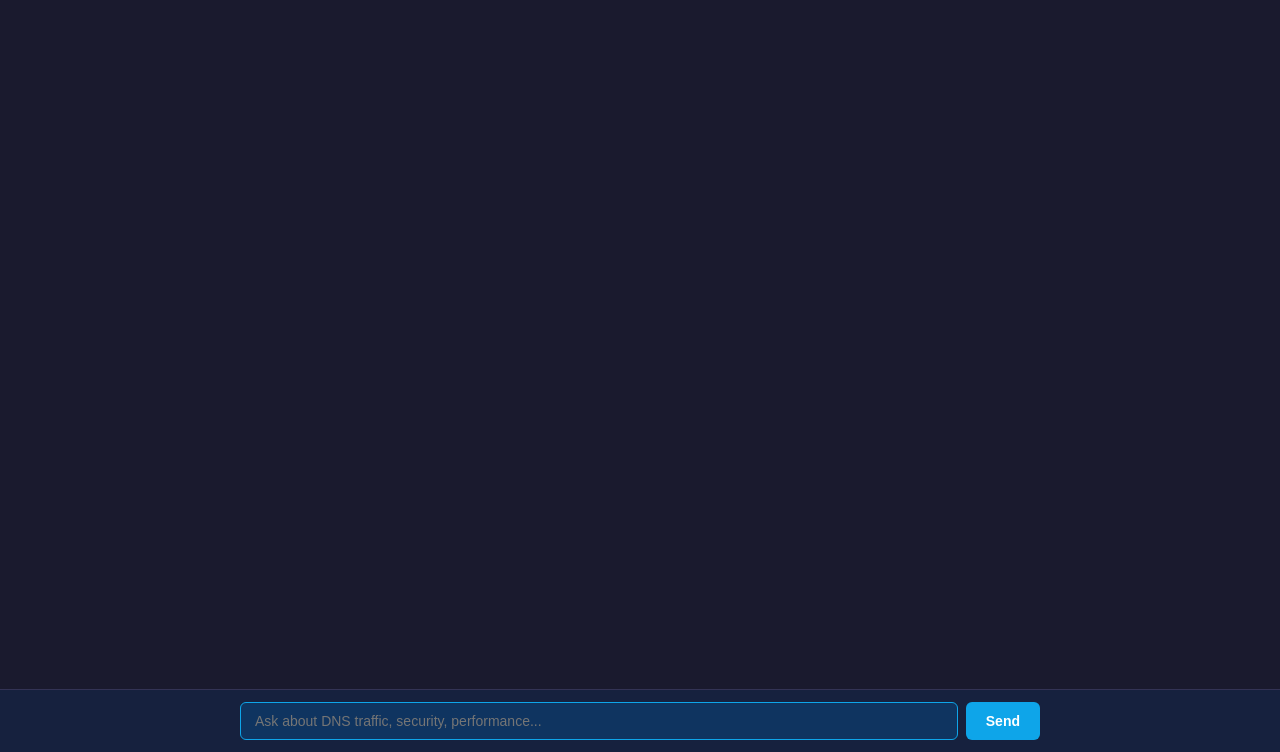
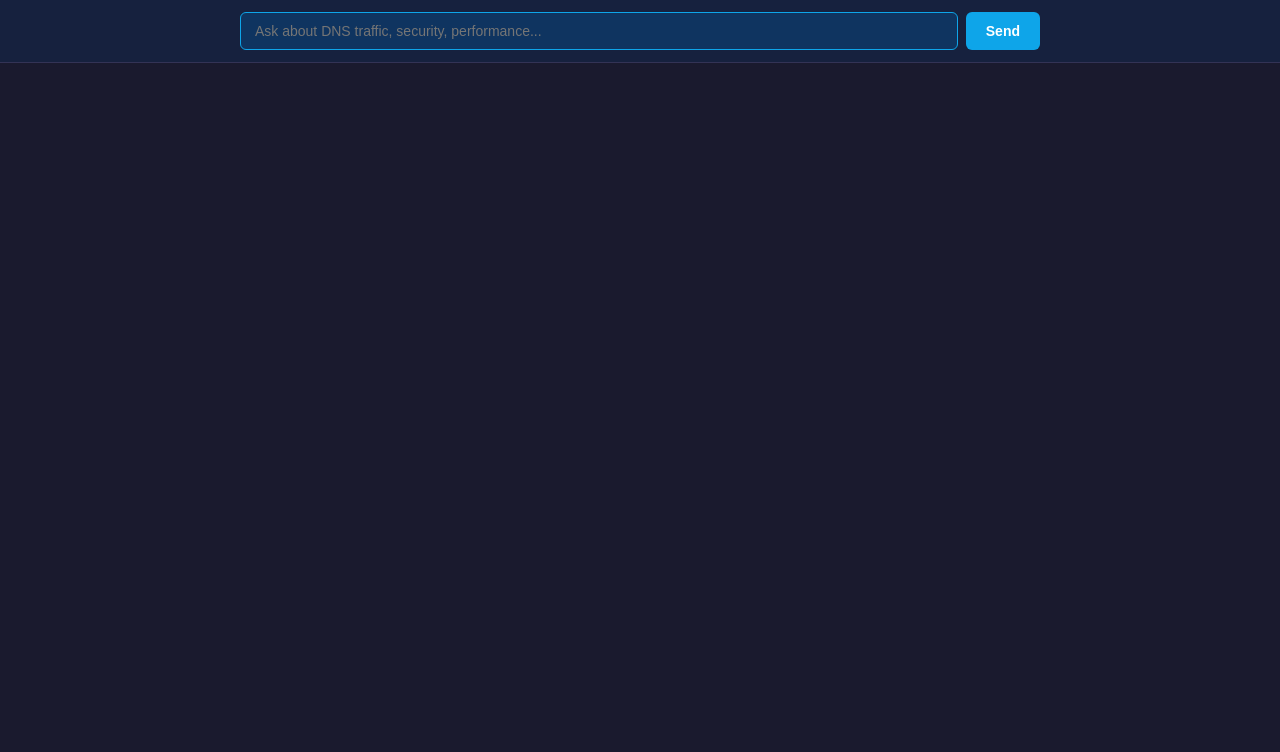
Before and after one commit to mathiassamuelson/statmon-ai, a FastAPI app: page / in a window 1280 px wide. Shown: the part 48-800 px from the top of the page. Run offline with FastAPI, Linux system fonts and the light colour scheme; data that the repository does not hold is empty; parts of the project's set-up code (start-up, migrations or seed data) failed here and were passed over.

Commit message:
Move input bar above chat area and update todo progress
Chat UI now uses top-down layout with input bar above messages
and newest messages prepended at top. Updated todo list to mark
completed items.

Co-Authored-By: Claude Opus 4.6 <noreply@anthropic.com>

```diff
--- a/statmon-chat/static/style.css
+++ b/statmon-chat/static/style.css
@@ -202,10 +202,10 @@ main {
     color: var(--text-secondary);
 }
 
-footer {
+#input-bar {
     padding: 12px 20px;
     background: var(--bg-secondary);
-    border-top: 1px solid var(--border);
+    border-bottom: 1px solid var(--border);
 }
 
 #chat-form {
--- a/statmon-chat/statmon_chat/templates/chat.html
+++ b/statmon-chat/statmon_chat/templates/chat.html
@@ -13,16 +13,16 @@
         <span id="node-status" class="node-badge">{{ node_count }} node(s) connected</span>
     </header>
 
-    <main id="chat-area">
-        <div id="messages"></div>
-    </main>
-
-    <footer>
+    <div id="input-bar">
         <form id="chat-form" autocomplete="off">
             <input type="text" id="message-input" placeholder="Ask about DNS traffic, security, performance..." autofocus>
             <button type="submit" id="send-btn">Send</button>
         </form>
-    </footer>
+    </div>
+
+    <main id="chat-area">
+        <div id="messages"></div>
+    </main>
 
     <script>
         let sessionId = null;
@@ -94,8 +94,7 @@
             } else {
                 div.textContent = text;
             }
-            messagesEl.appendChild(div);
-            messagesEl.scrollTop = messagesEl.scrollHeight;
+            messagesEl.prepend(div);
         }
 
         function setLoading(loading) {
@@ -106,8 +105,7 @@
                 indicator.className = 'message assistant loading';
                 indicator.id = 'loading-indicator';
                 indicator.textContent = 'Thinking...';
-                messagesEl.appendChild(indicator);
-                messagesEl.scrollTop = messagesEl.scrollHeight;
+                messagesEl.prepend(indicator);
             } else {
                 const indicator = document.getElementById('loading-indicator');
                 if (indicator) indicator.remove();
```
Also changed, not shown: todo.txt (+5 -5 lines).
